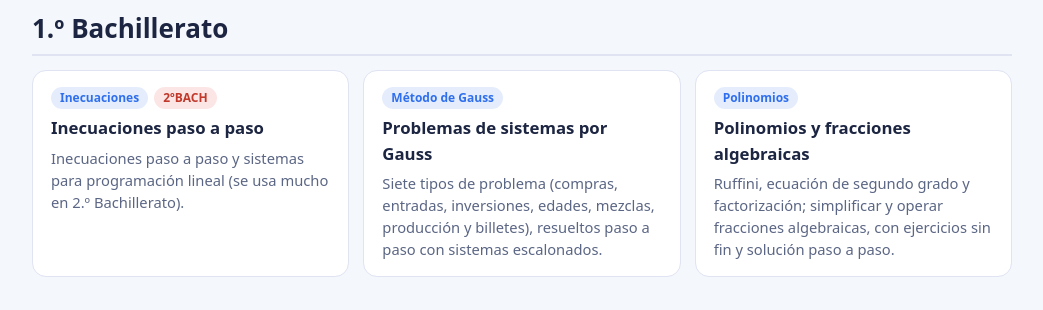
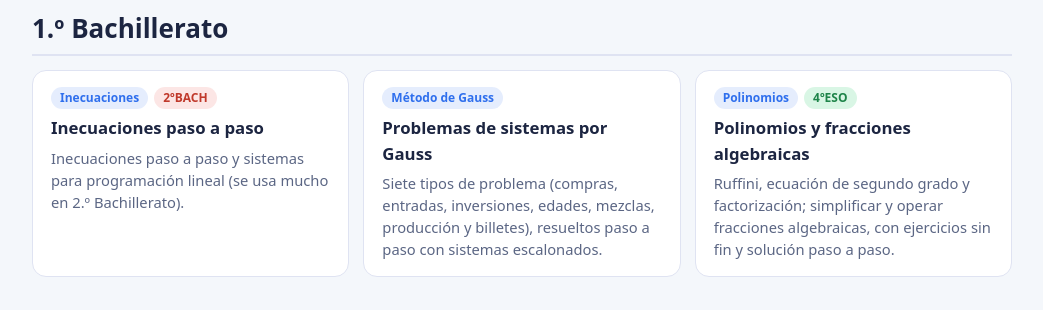
Before and after one commit to matespuerta/artefactos, a plain HTML site: page index.html in a window 1280 px wide. Shown: the part 1117-1427 px from the top of the page, without its empty margins (118-1161 px from the left). Drawn offline with Linux system fonts and the light colour scheme.

Commit message:
Etiqueta 4ºESO (verde) en Polinomios y fracciones algebraicas
Co-Authored-By: Claude Sonnet 5.5 <noreply@anthropic.com>
Claude-Session: https://claude.ai/code/session_01BmcBmA4PXd35KHwqzZW4HR

```diff
--- a/index.html
+++ b/index.html
@@ -27,6 +27,8 @@ a.card:focus-visible{outline:3px solid var(--accent);outline-offset:2px}
 .card .tags{display:flex;gap:6px;flex-wrap:wrap;align-self:flex-start}
 .card .tag.rojo{color:#c0392b;background:rgba(229,83,75,.14)}
 @media(prefers-color-scheme:dark){.card .tag.rojo{color:#ff8f86;background:rgba(255,120,110,.18)}}
+.card .tag.verde{color:#1e8449;background:rgba(46,204,113,.18)}
+@media(prefers-color-scheme:dark){.card .tag.verde{color:#7fe0a4;background:rgba(80,220,140,.18)}}
 .card .tag{align-self:flex-start;font-size:.75rem;font-weight:600;color:var(--accent);background:color-mix(in srgb,var(--accent) 12%,transparent);border-radius:999px;padding:2px 9px}
 footer{margin-top:36px;color:var(--soft);font-size:.85rem}
 main{position:relative}
@@ -69,7 +71,7 @@ h1{padding-right:130px}
   <div class="grid">
     <a class="card" href="inecuaciones-paso-a-paso/"><span class="tags"><span class="tag">Inecuaciones</span><span class="tag rojo">2ºBACH</span></span><b>Inecuaciones paso a paso</b><span>Inecuaciones paso a paso y sistemas para programación lineal (se usa mucho en 2.º Bachillerato).</span></a>
     <a class="card" href="sistemas-gauss-problemas/"><span class="tag">Método de Gauss</span><b>Problemas de sistemas por Gauss</b><span>Siete tipos de problema (compras, entradas, inversiones, edades, mezclas, producción y billetes), resueltos paso a paso con sistemas escalonados.</span></a>
-    <a class="card" href="polinomios-fracciones-algebraicas/"><span class="tag">Polinomios</span><b>Polinomios y fracciones algebraicas</b><span>Ruffini, ecuación de segundo grado y factorización; simplificar y operar fracciones algebraicas, con ejercicios sin fin y solución paso a paso.</span></a>
+    <a class="card" href="polinomios-fracciones-algebraicas/"><span class="tags"><span class="tag">Polinomios</span><span class="tag verde">4ºESO</span></span><b>Polinomios y fracciones algebraicas</b><span>Ruffini, ecuación de segundo grado y factorización; simplificar y operar fracciones algebraicas, con ejercicios sin fin y solución paso a paso.</span></a>
   </div>
 
   <h2>2.º Bachillerato</h2>
```
